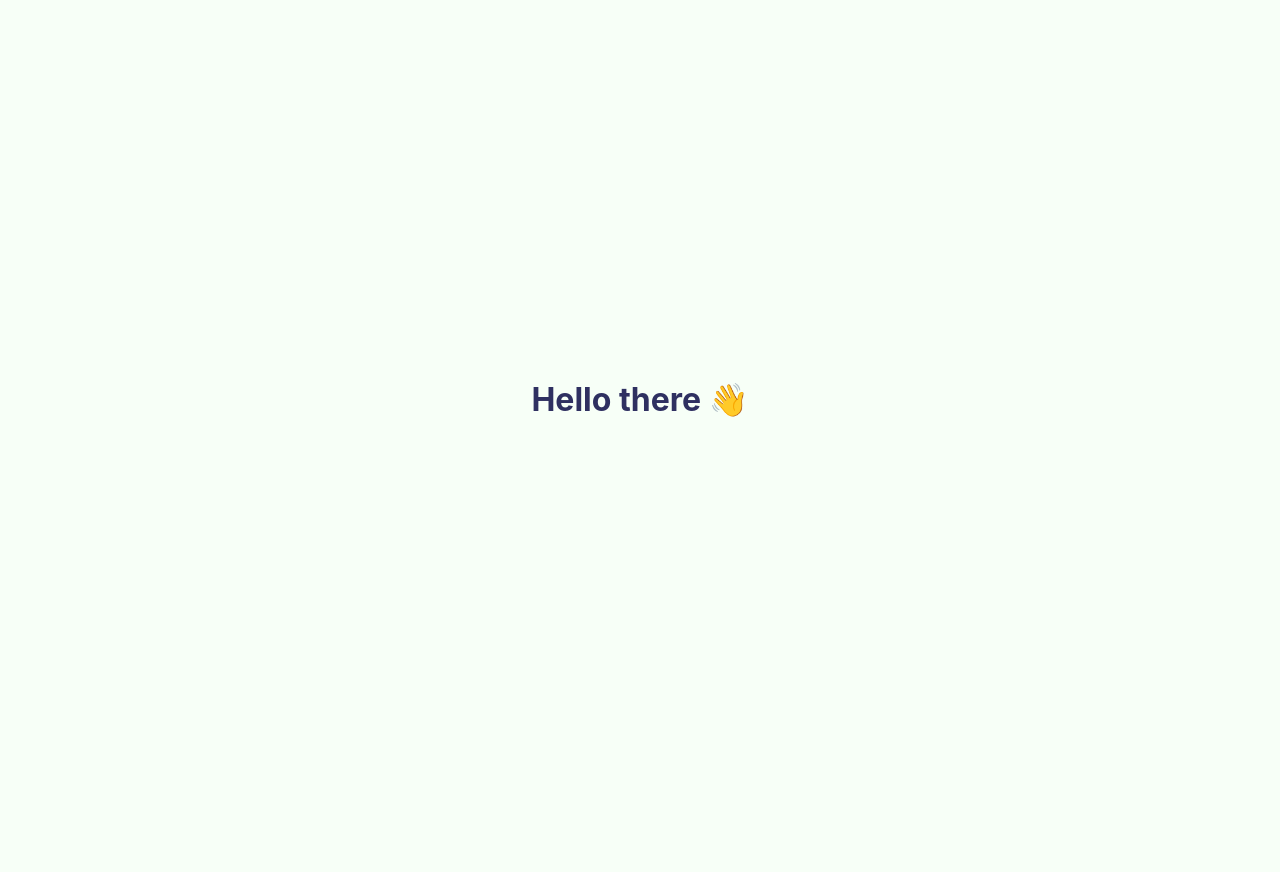
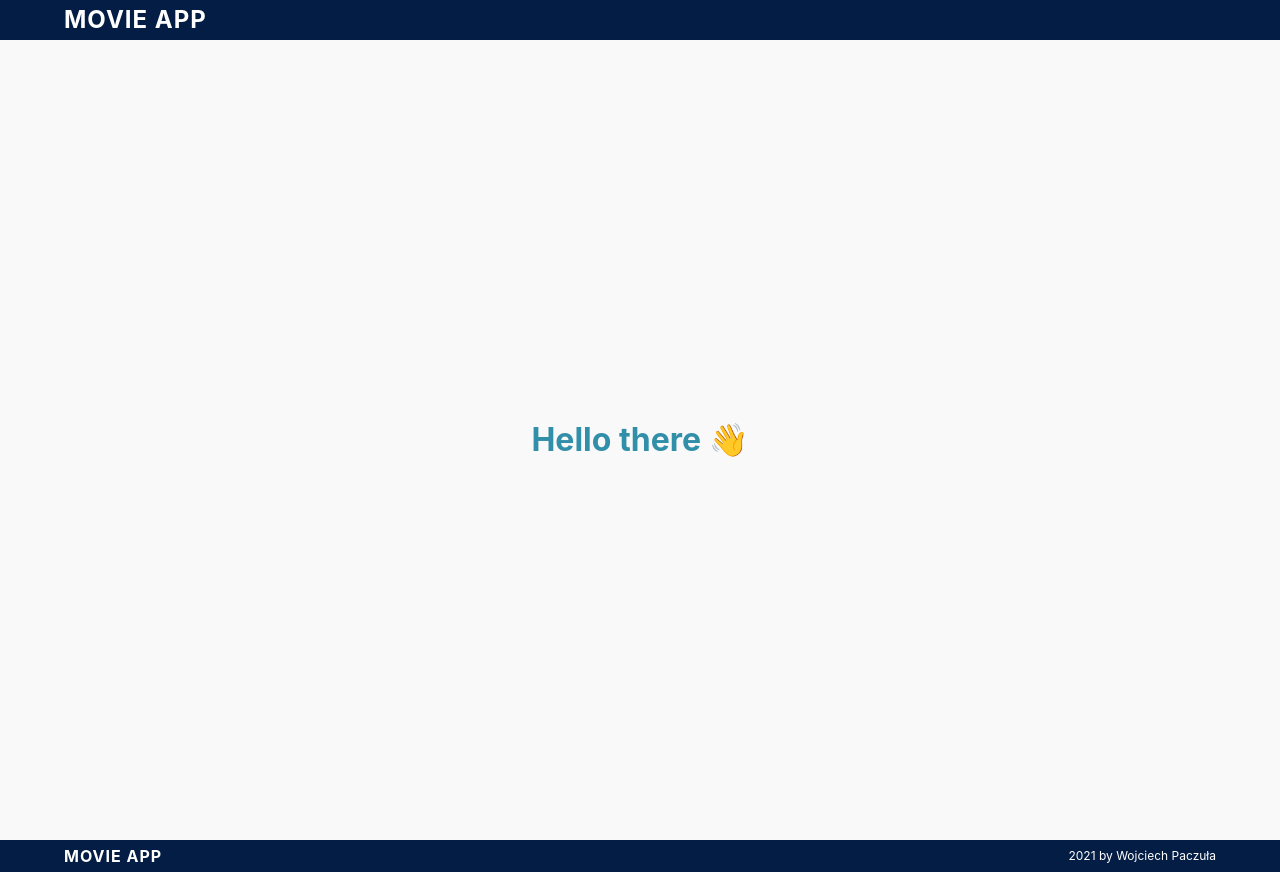
Before and after one commit to WPaczula/movie-app, a React (Create React App) app: page / in a window 1280 px wide. Before the commit the page ends 800 px from the top, so only its background shows below. Built offline with nearby package versions, Linux system fonts and the light colour scheme.

Commit message:
feat: Add layout

```diff
--- a/src/App.tsx
+++ b/src/App.tsx
@@ -3,6 +3,7 @@ import { ThemeProvider } from 'styled-components'
 import { Reset } from 'styled-reset'
 import Test from 'components/test/Test'
 import theme from 'theme'
+import Layout from 'layout/Layout'
 
 function App () {
   return (
@@ -10,7 +11,9 @@ function App () {
       <>
         <Reset />
         <GlobalStyle />
-        <Test />
+        <Layout>
+          <Test />
+        </Layout>
       </>
     </ThemeProvider>
   )
--- /dev/null
+++ b/src/components/container/Container.tsx
@@ -0,0 +1,15 @@
+import styled from 'styled-components'
+
+const breakpointSmall = '768px'
+
+const Container = styled.div`
+    width: 90%;
+    margin-right: auto;
+    margin-left: auto;
+
+    @media (min-width: ${breakpointSmall}) {
+        max-width: 90em;
+    }
+`
+
+export default Container
--- /dev/null
+++ b/src/components/logo/Logo.tsx
@@ -0,0 +1,19 @@
+import styled from 'styled-components'
+
+interface Props {
+  small?: boolean;
+}
+
+const LogoWrapper = styled.span<Props>`
+  color: ${({ theme }) => theme.colors.logo};
+  font-size: ${({ theme, small }) =>
+    small ? theme.type.fontSizeMedium : theme.type.logoSize};
+  font-weight: bolder;
+  letter-spacing: 1px;
+`
+
+const Logo = ({ small = false }: Props) => (
+  <LogoWrapper small={small}>MOVIE APP</LogoWrapper>
+)
+
+export default Logo
--- a/src/components/test/Test.tsx
+++ b/src/components/test/Test.tsx
@@ -1,14 +1,13 @@
 import styled from 'styled-components'
 
 const Container = styled.div`
-  height: 100vh;
-  width: 100vw;
   display: flex;
   justify-content: center;
   align-items: center;
-  color: ${props => props.theme.colors.primary};
-  font-size: ${props => props.theme.type.fontSizeLarge};
+  color: ${({ theme }) => theme.colors.primary};
+  font-size: ${({ theme }) => theme.type.fontSizeLarge};
   font-weight: bold;
+  flex: 1
 `
 
 const Test = () => <Container>
--- /dev/null
+++ b/src/layout/Layout.tsx
@@ -0,0 +1,20 @@
+import { ReactNode } from 'react'
+import Body from './body/Body'
+import Footer from './footer/Footer'
+import Header from './header/Header'
+
+interface Props {
+  children: ReactNode;
+}
+
+const Layout = ({ children }: Props) => {
+  return (
+    <>
+      <Header />
+      <Body>{children}</Body>
+      <Footer />
+    </>
+  )
+}
+
+export default Layout
--- /dev/null
+++ b/src/layout/body/Body.tsx
@@ -0,0 +1,12 @@
+import styled from 'styled-components'
+
+const Body = styled.div`
+  width: 100%;
+  margin-right: auto;
+  margin-left: auto;
+  min-height: 100vh;
+  display: flex;
+  flex-direction: column;
+`
+
+export default Body
--- /dev/null
+++ b/src/layout/footer/Footer.tsx
@@ -0,0 +1,37 @@
+import Container from 'components/container/Container'
+import Logo from 'components/logo/Logo'
+import React from 'react'
+import styled from 'styled-components'
+
+const FooterWrapper = styled.footer`
+  width: 100wh;
+  background-color: ${({ theme }) => theme.colors.secondary};
+
+  padding: 0.5em 0;
+`
+
+const ContentWrapper = styled.div`
+  display: flex;
+  align-items: center;
+  justify-content: space-between;
+`
+
+const Legal = styled.p`
+  color: ${({ theme }) => theme.colors.textInverse};
+  font-size: ${({ theme }) => theme.type.fontSizeSmall};
+`
+
+const Footer = () => {
+  return (
+    <FooterWrapper>
+      <Container>
+        <ContentWrapper>
+          <Logo small />
+          <Legal>2021 by Wojciech Paczuła</Legal>
+        </ContentWrapper>
+      </Container>
+    </FooterWrapper>
+  )
+}
+
+export default Footer
--- /dev/null
+++ b/src/layout/header/Header.tsx
@@ -0,0 +1,21 @@
+import Container from 'components/container/Container'
+import Logo from 'components/logo/Logo'
+import styled from 'styled-components'
+
+const HeaderWrapper = styled.header`
+  background-color: ${({ theme }) => theme.colors.secondary};
+  display: flex;
+  padding: 0.5em 0;
+`
+
+const Header = () => {
+  return (
+    <HeaderWrapper>
+      <Container>
+        <Logo />
+      </Container>
+    </HeaderWrapper>
+  )
+}
+
+export default Header
--- a/src/theme.ts
+++ b/src/theme.ts
@@ -1,18 +1,25 @@
 import { DefaultTheme } from 'styled-components'
 
 const theme: DefaultTheme = {
-  borderRadius: '4px',
   colors: {
-    primary: '#2F3061',
-    secondary: '#FFE66D',
-    background: '#F7FFF7',
-    text: '343434'
+    primary: '#328FA9',
+    secondary: '#031D44',
+    background: '#F9F9F9',
+    text: '#343434',
+    textInverse: '#FFFFFF',
+    logo: '#FFFFFF'
   },
   type: {
     fontSizeLarge: '32px',
     fontSizeMedium: '16px',
-    fontSizeSmall: '12px'
+    fontSizeSmall: '12px',
+    logoSize: '24px',
+    logoSizeSmall: '16px'
   }
 }
 
+export const small = () => `
+
+`
+
 export default theme
```
Also changed, not shown: src/styled.d.ts (+5 -2 lines).
